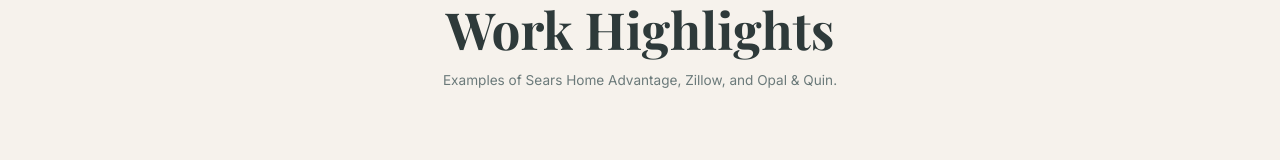
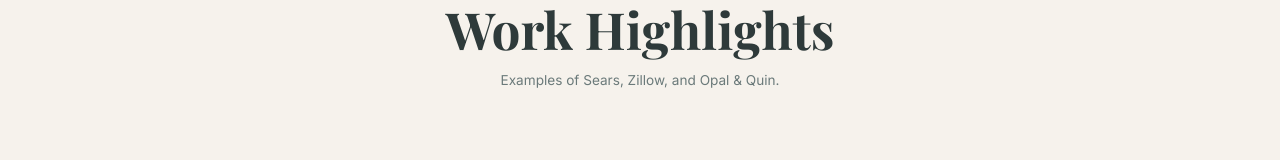
Before and after one commit to ArielTribe/a, a plain HTML site: page work.html in a window 1280 px wide. Shown: the part 132-292 px from the top of the page. Drawn offline with nearby package versions, Linux system fonts and the light colour scheme.

Commit message:
Update work.html

```diff
--- a/work.html
+++ b/work.html
@@ -24,7 +24,7 @@
 
   <header class="wrap section-head">
     <h1>Work Highlights</h1>
-    <p class="meta">Examples of Sears Home Advantage, Zillow, and Opal &amp; Quin.</p>
+    <p class="meta">Examples of Sears, Zillow, and Opal &amp; Quin.</p>
   </header>
 
   <!-- 1) Sears -->
```
